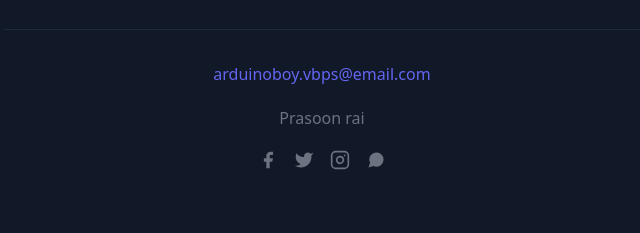
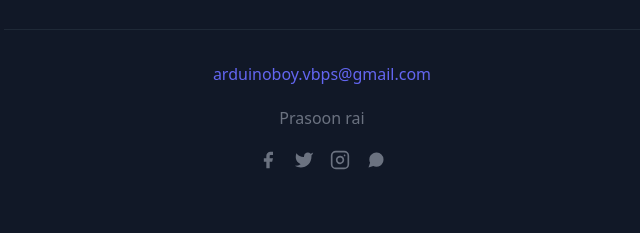
Before and after one commit to Python-tech-boy/pythontech, a plain HTML site: page index.html in a window 1280 px wide. Shown: the part 3088-3321 px from the top of the page, 318-958 px from the left. Drawn offline with nearby package versions, Linux system fonts and the light colour scheme.

Commit message:
Update index.html

```diff
--- a/index.html
+++ b/index.html
@@ -147,7 +147,7 @@
                 <button class="flex mx-auto text-white bg-indigo-500 border-0 py-2 px-8 focus:outline-none hover:bg-indigo-600 rounded text-lg">Send!</button>
               </div>
               <div class="p-2 w-full pt-8 mt-8 border-t border-gray-800 text-center">
-                <a class="text-indigo-500">arduinoboy.vbps@email.com</a>
+                <a class="text-indigo-500">arduinoboy.vbps@gmail.com</a>
                 <p class="leading-normal my-5">Prasoon rai
                 </p>
                 <span class="inline-flex">
```
